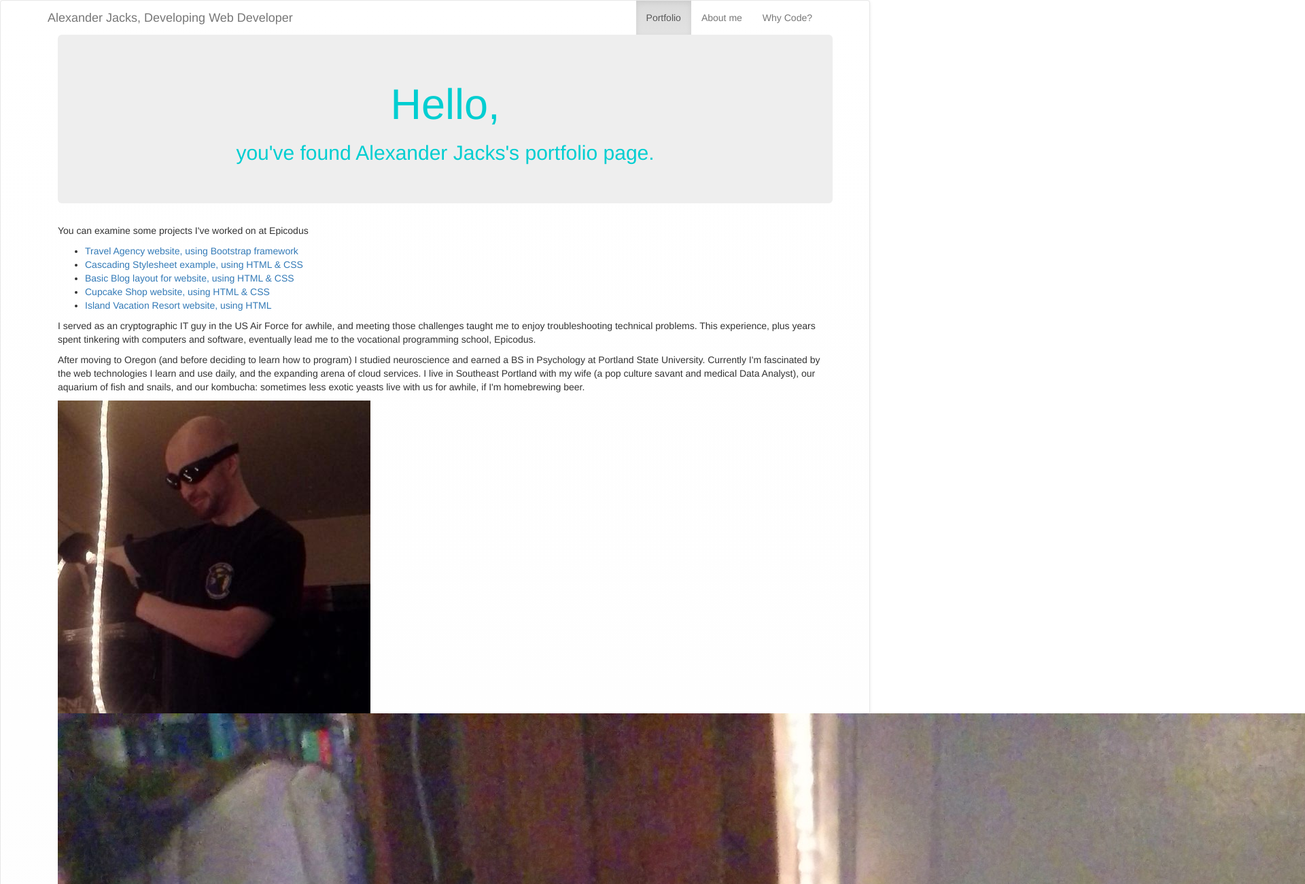
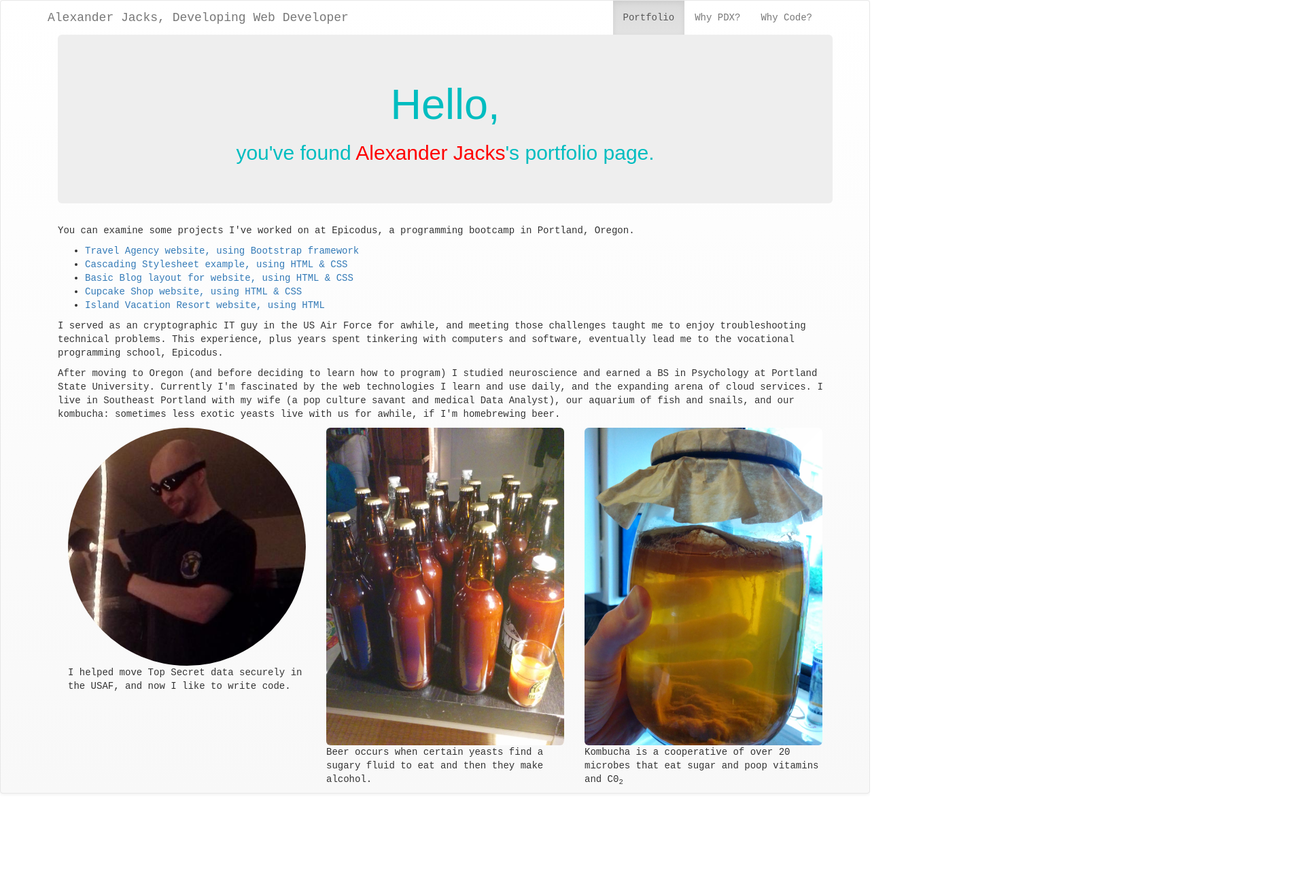
Before and after one commit to Adjectival/Friday1, a plain HTML site: page index.html in a window 1280 px wide. Shown: the top 1300 px of the page at 68% size, 1920 px wide, since content can reach past the window. After the commit the page ends 1187 px from the top, so only its background shows below. Drawn offline with Linux system fonts and the light colour scheme.

Commit message:
midway point of initial Portfolio project; images and main page text partially Bootstrapped, navbar still unfinished

```diff
--- a/css/styles.css
+++ b/css/styles.css
@@ -6,6 +6,15 @@ h2 {
 
 }
 
+body {
+  font-family: monospace;
+}
+
 .awesometeal {
-  color: #00CED1;
+  color: #00BDC0;
+  font-family: fantasy, serif;
 }
+
+#name {
+  color: red;
+}
--- a/index.html
+++ b/index.html
@@ -2,14 +2,14 @@
 <html>
   <head>
     <meta charset="utf-8">
-    <link rel="stylesheet" href="css/bootstrap.min.css">
-    <link rel="stylesheet" href="css/bootstrap-theme.min.css">
-    <link rel="stylesheet" href="css/styles.css">
+    <link rel="stylesheet" type="text/css" href="css/bootstrap.min.css">
+    <link rel="stylesheet" type="text/css" href="css/bootstrap-theme.min.css">
+    <link rel="stylesheet"  type="text/css" href="css/styles.css">
     <title>Alexander Jacks, Developing Web Developer</title>
   </head>
   <body>
 
-<!-- Navigation, responsive to display port changes; mobile 3-bar menu-->
+<!-- Navigation, responsive to display port changes; mobile-friendly 3-bar menu-->
     <div class="navbar navbar-default navbar-fixed">
       <div class="container">
         <button type="button" class="navbar-toggle" data-toggle="collapse" data-target=".navbar-collapse">
@@ -23,7 +23,7 @@
         <div class="collapse navbar-collapse">
           <ul class="nav navbar-nav navbar-right">
             <li class="active"><a href="index.html">Portfolio</a></li>
-            <li><a href="#">About me</a></li>
+            <li><a href="#">Why PDX?</a></li>
             <li><a href="#">Why Code?</a></li>
           </ul>
         </div>
@@ -32,14 +32,14 @@
         <div class="container">
           <div class="jumbotron text-center awesometeal">
             <h1>Hello,</h1>
-            <h2>you've found Alexander Jacks's portfolio page.</h2>
+            <h2>you've found <span id="name">Alexander Jacks</span>'s portfolio page.</h2>
             <!-- glyphicon spot, set up w div?-->
           </div>
 
 
 <!-- set up w div-->
         <p>
-            You can examine some projects I've worked on at Epicodus
+            You can examine some projects I've worked on at Epicodus, a programming bootcamp in Portland, Oregon.
             <ul>
               <li><a href="https://github.com/Adjectival/vacation.git">Travel Agency website, using Bootstrap framework</a></li>
               <li><a href="https://github.com/Adjectival/cascade.git">Cascading Stylesheet example, using HTML &amp; CSS</a></li>
@@ -57,10 +57,32 @@
           After moving to Oregon (and before deciding to learn how to program) I studied neuroscience and earned a BS in Psychology at Portland State University. Currently I'm fascinated by the web technologies I learn and use daily, and the expanding arena of cloud services. I live in Southeast Portland with my wife (a pop culture savant and medical Data Analyst), our aquarium of fish and snails, and our kombucha: sometimes less exotic yeasts live with us for awhile, if I'm homebrewing beer.
         </p>
 
+<!-- Images amd text set in individual columns, also responsive -->
+<div class="container-fluid">
+  <div class="row">
+    <div class="col-xs-12 col-md-4">
+    <img src="img/represents-adj.jpg" class="img-responsive center-block img-circle" alt="Airman Jacks in 607 ACOMS shirt">
+    <p>
+      I helped move Top Secret data securely in the USAF, and now I like to write code.
+    </p>
+    </div>
 
-<img src="img/represents-adj.jpg">
-        <img src="img/homebrew-beer.jpg">
-        <img src="img/homebrew-kombucha.jpg">
+    <div class="col-xs-12 col-md-4">
+    <img src="img/homebrew-beer.jpg" class="img-responsive center-block img-rounded" alt="About 5 gallons of my second-ever batch of beer (an ale, I believe).">
+    <p>
+      Beer occurs when certain yeasts find a sugary fluid to eat and then they make alcohol.
+    </p>
+    </div>
+
+    <div class="col-xs-12 col-md-4">
+    <img src="img/homebrew-kombucha.jpg" class="img-responsive center-block img-rounded" alt="Kombucha is healthy and not well understood by modern medicine.">
+    <p>
+      Kombucha is a cooperative of over 20 microbes that eat sugar and poop vitamins and C0<sub>2</sub>
+    </p>
+    </div>
+
+  </div>
+</div>
 
     </div>
 
```
